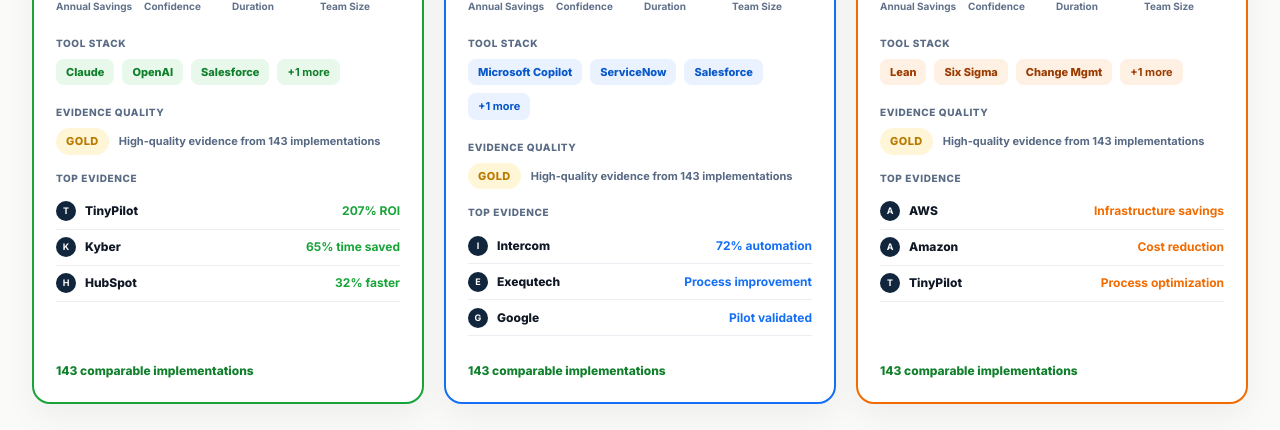
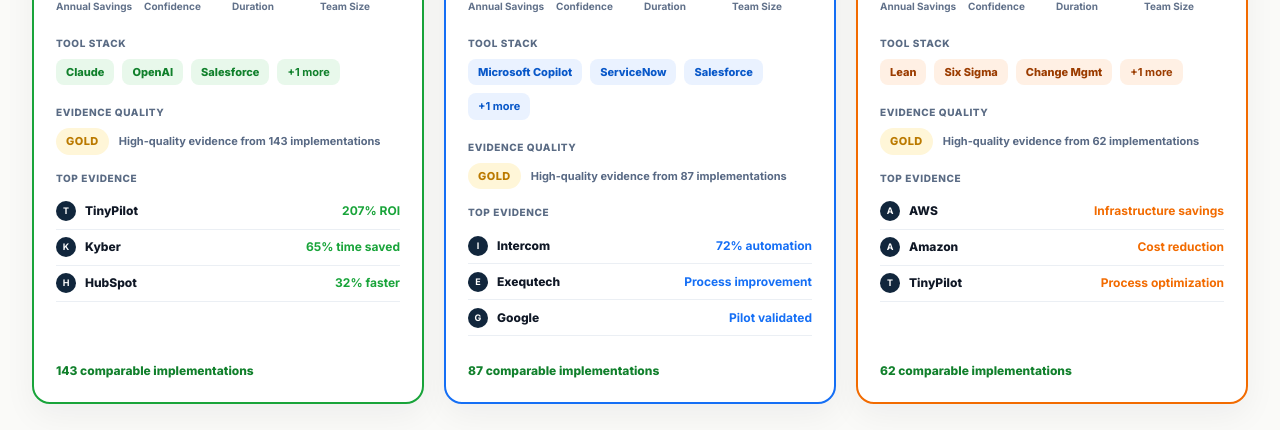
Before and after one commit to smithar106/Compass-Web, a Next.js app: page / in a window 1280 px wide. Shown: the part 3019-3449 px from the top of the page. Built offline with nearby package versions, Linux system fonts and the light colour scheme.

Commit message:
Example cards: unique evidence counts per card (143/87/62)

```diff
--- a/src/app/page.tsx
+++ b/src/app/page.tsx
@@ -84,7 +84,7 @@
         <span className={`px-[10px] py-[5px] rounded-full text-[11px] font-extrabold uppercase tracking-[0.04em] ${TIER_BADGE[tier] || TIER_BADGE.gold}`}>
           {tier === "gold" ? "Gold" : tier === "silver" ? "Silver" : "Bronze"}
         </span>
-        <span className="text-[#586984] text-[11px] font-bold">High-quality evidence from 143 implementations</span>
+        <span className="text-[#586984] text-[11px] font-bold">High-quality evidence from {data.evidenceCount || 143} implementations</span>
       </div>
 
       {/* Top Evidence */}
@@ -109,7 +109,7 @@
 
       {/* Proof statement */}
       <div className="mt-auto pt-3 text-[12px] font-extrabold text-brand-green-dark">
-        143 comparable implementations
+        {data.evidenceCount || 143} comparable implementations
       </div>
     </div>
   );
@@ -140,6 +140,7 @@
             </div>
             <ExampleCard
               data={{
+                evidenceCount: 143,
                 problem: site.hero.recommendation.problem,
                 recommendation: site.hero.recommendation.recommendation,
                 impact: site.hero.recommendation.impact,
@@ -418,6 +419,7 @@
           <div className="grid grid-cols-1 lg:grid-cols-3 gap-5 items-stretch">
             <ExampleCard
               data={{
+                evidenceCount: 143,
                 problem: site.exampleSales.problem,
                 recommendation: site.exampleSales.recommendation,
                 impact: site.exampleSales.impact,
@@ -437,6 +439,7 @@
             />
             <ExampleCard
               data={{
+                evidenceCount: 87,
                 problem: site.exampleFinance.problem,
                 recommendation: site.exampleFinance.recommendation,
                 impact: site.exampleFinance.impact,
@@ -456,6 +459,7 @@
             />
             <ExampleCard
               data={{
+                evidenceCount: 62,
                 problem: site.exampleHealthcare.problem,
                 recommendation: site.exampleHealthcare.recommendation,
                 impact: site.exampleHealthcare.impact,
```
